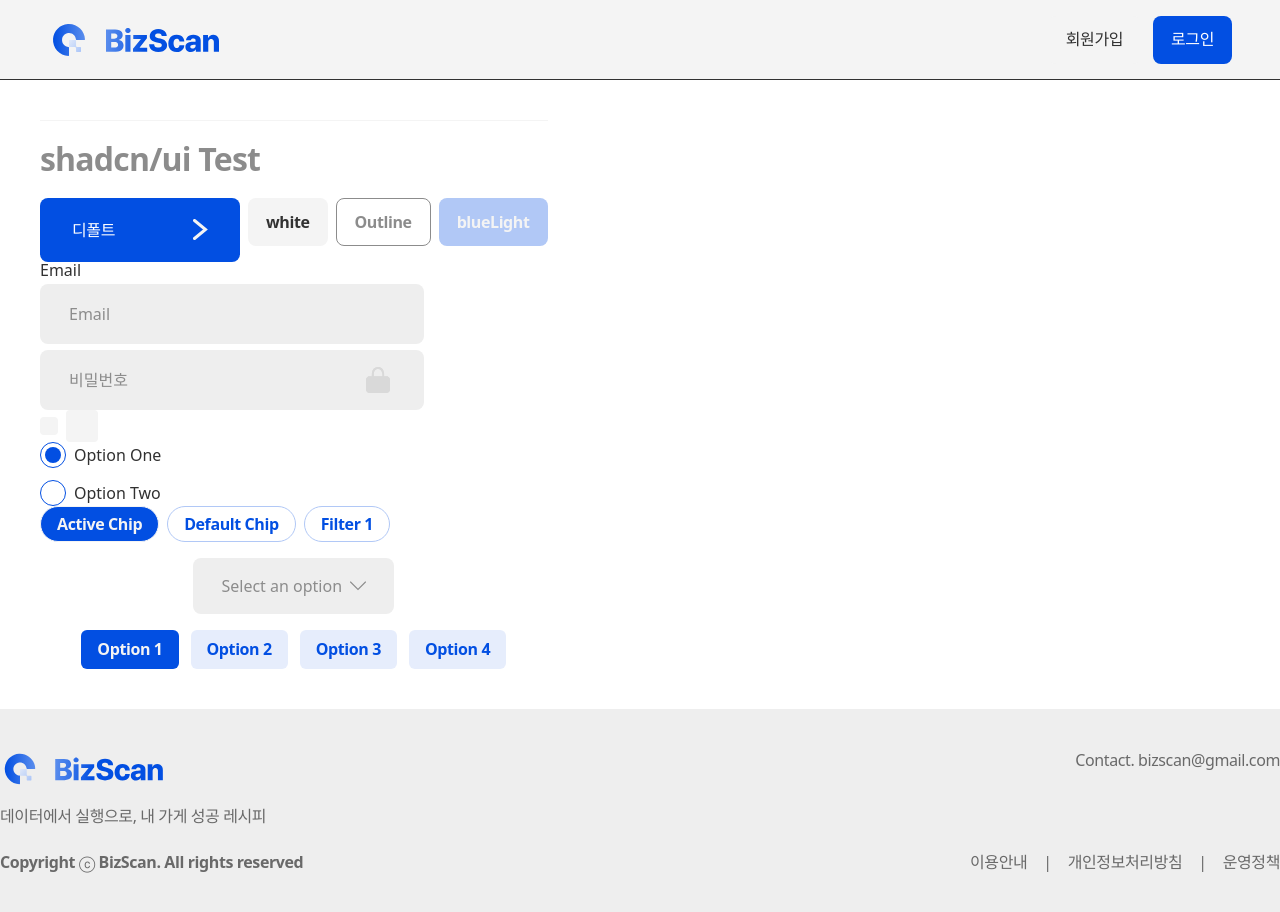
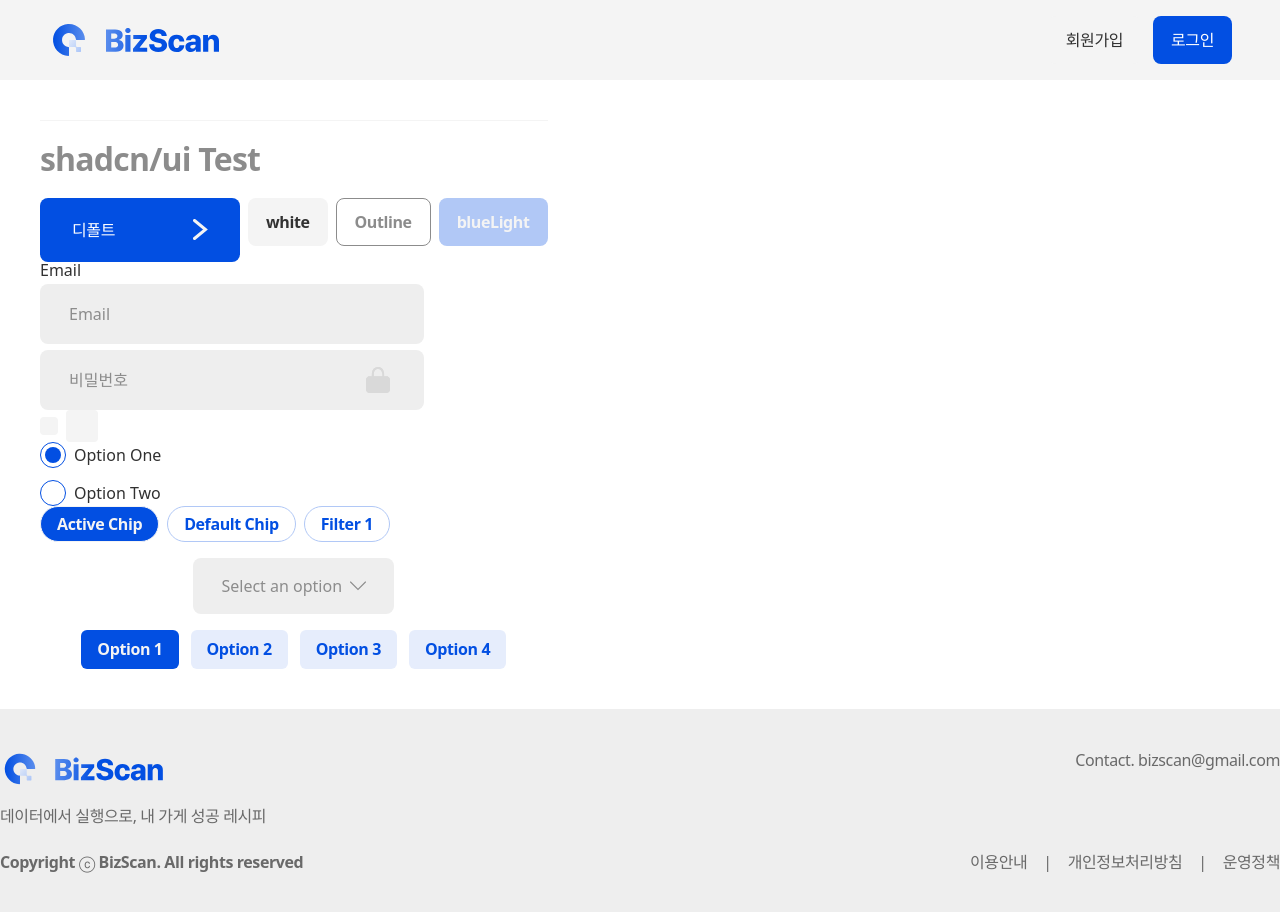
Before and after one commit to biz-scan/bizscan-fe, a React (Vite) app: page / in a window 1280 px wide. Built offline with nearby package versions, Linux system fonts and the light colour scheme; a web font is replaced by a local one.

Commit message:
[Desgin] : 헤더 border 제거

```diff
--- a/src/components/layout/Header.tsx
+++ b/src/components/layout/Header.tsx
@@ -16,7 +16,7 @@ export default function Header() {
   }
 
   return (
-    <header className="bg-grey-light border-b h-20 flex items-center px-12 justify-between">
+    <header className="bg-grey-light  h-20 flex items-center px-12 justify-between">
       {location.pathname === '/' ? (
         <Link to="/">
           <Logo />
```
